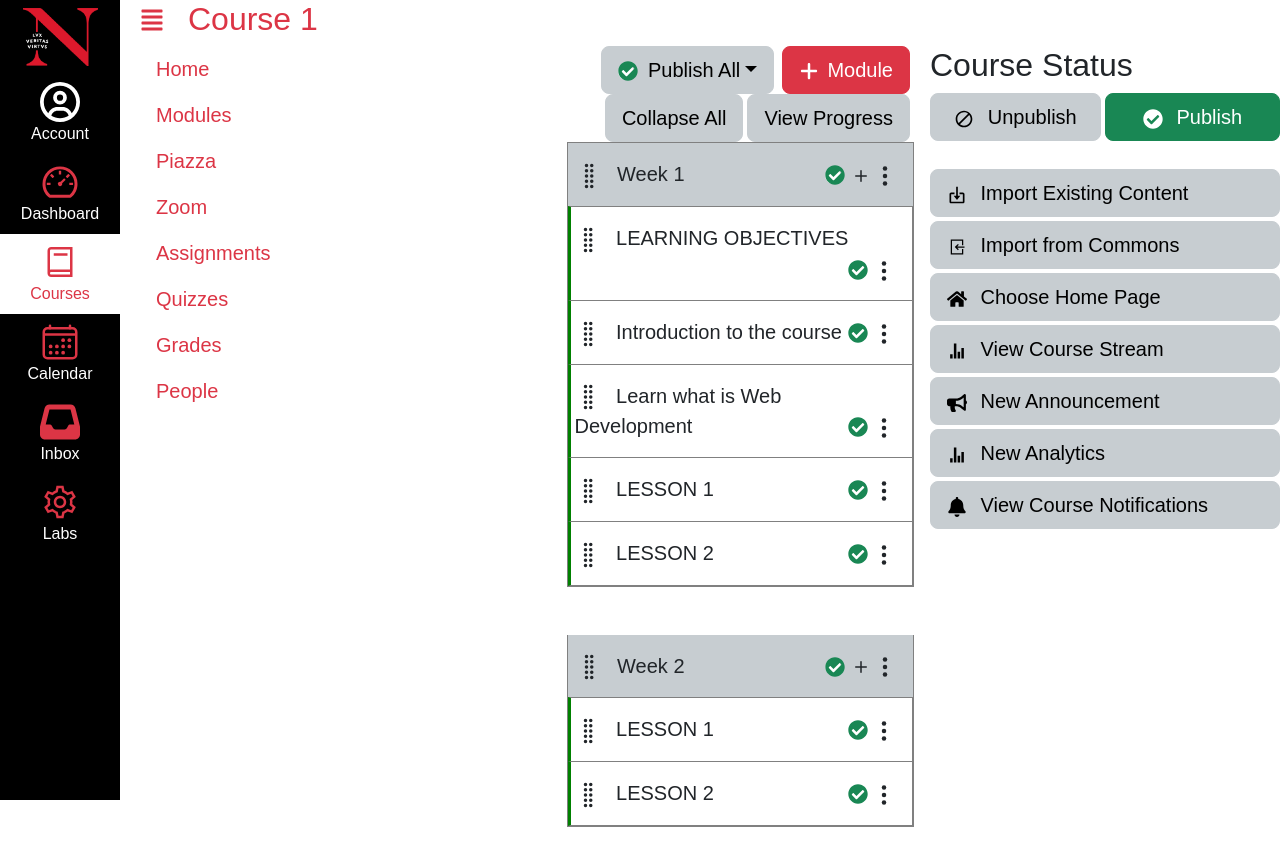
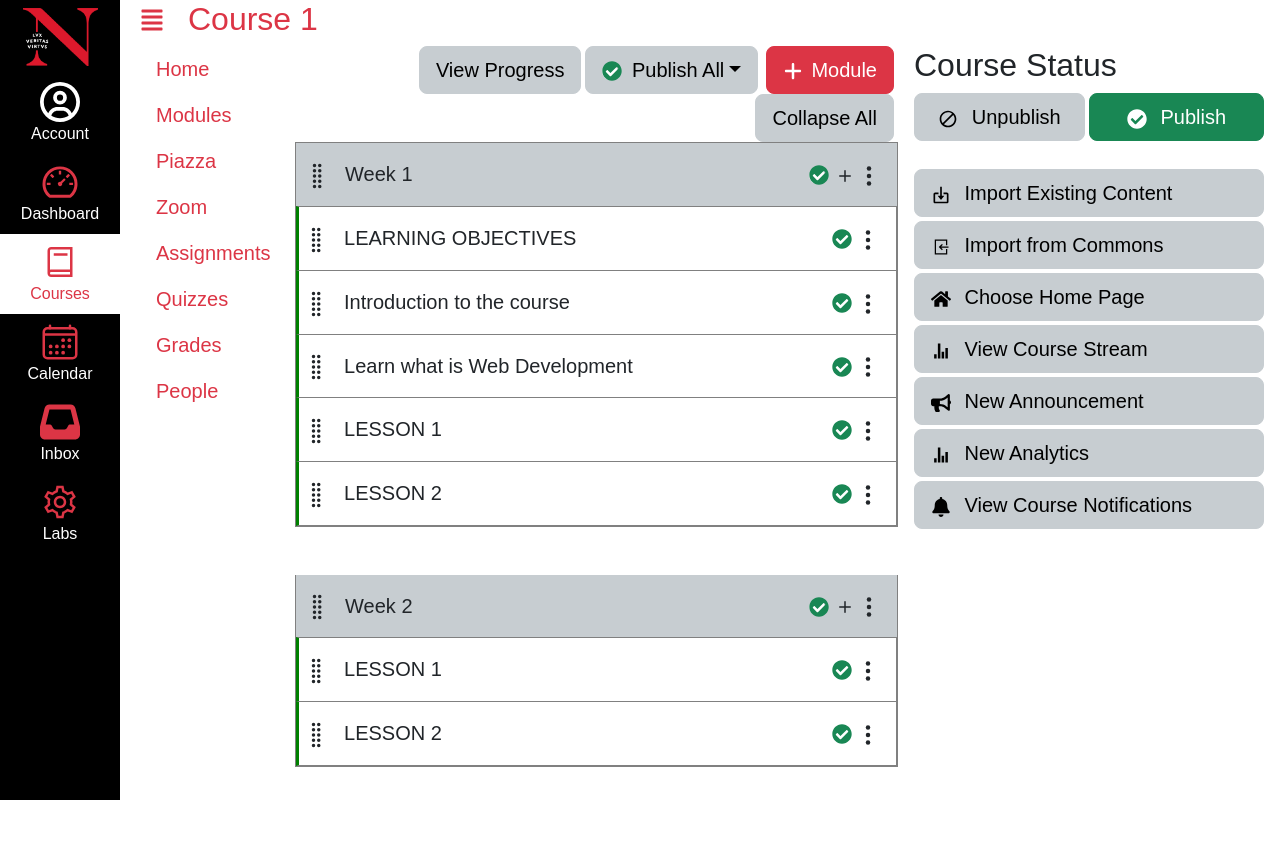
Before and after one commit to sanahmenon1/kambaz-next-js, a Next.js app: page /courses/1/home in a window 1280 px wide. Shown: the top 866 px of the page. After the commit the page ends 815 px from the top, so only its background shows below. Built offline with nearby package versions, Linux system fonts and the light colour scheme.

Commit message:
fix for a2 from rubric changes

```diff
--- a/app/(kambaz)/courses/[cid]/layout.tsx
+++ b/app/(kambaz)/courses/[cid]/layout.tsx
@@ -13,7 +13,7 @@ export default async function CoursesLayout(
     <div className="d-none d-md-block">
       <CourseNavigation />
     </div>
-    <div className="flex-fill">
+    <div className="flex-fill ms-2 me-3">
       {children}
     </div>
   </div>
--- a/app/(kambaz)/layout.tsx
+++ b/app/(kambaz)/layout.tsx
@@ -9,7 +9,7 @@ export default function KambazLayout({ children }: Readonly<{ children: ReactNod
         <div>
           <KambazNavigation />
         </div>
-        <div className="flex-fill">
+        <div className="flex-fill wd-main-content-offset">
           {children}
         </div>
       </div>
--- a/app/(kambaz)/styles.css
+++ b/app/(kambaz)/styles.css
@@ -10,9 +10,6 @@ body   {
 
   @media (min-width: 768px) {
     #wd-kambaz .wd-main-content-offset {
-      padding-left: 140px !important;
-    }
-    #wd-kambaz .flex-fill {
       padding-left: 140px !important;
     }
   }
```
